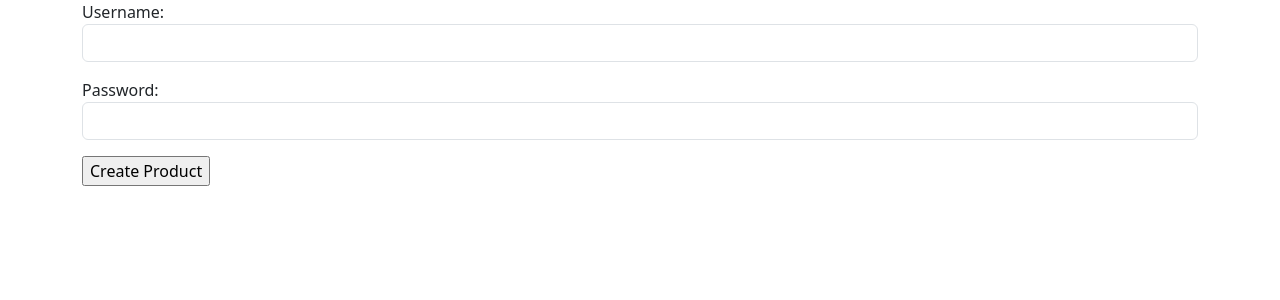
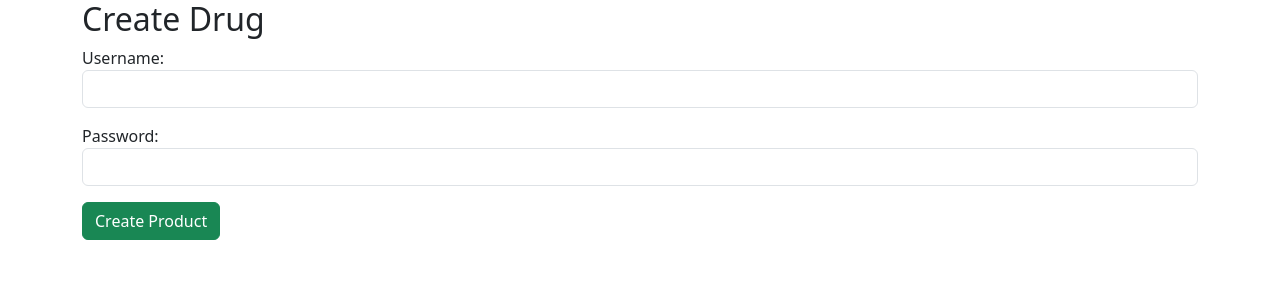
Before and after one commit to am1996/epharmacy, a Django app: template templates/products/create.html in a window 1280 px wide. Shown: the top 300 px of the page. Run offline with Django 4.2, Linux system fonts and the light colour scheme; the template is opened without the code that fills it: values that come from a table or form of the project are taken from there, others are empty; some libraries are stand-ins or nearby versions.

Commit message:
added drug addition form

```diff
--- a/epharmacy/views.py
+++ b/epharmacy/views.py
@@ -1,4 +1,6 @@
 from django.shortcuts import HttpResponse,render
+from products.models import Drug
 
 def index(request):
-    return render(request,"index.html")
+    drugs = Drug.objects.all()
+    return render(request,"index.html",{"drugs":drugs})
--- a/products/forms.py
+++ b/products/forms.py
@@ -9,4 +9,4 @@
 
     class Meta:
         model = Drug
-        fields = ('username', 'email', 'password')
+        fields = ('name', 'active_ingrendients', 'price','company','group','data','route')
--- a/products/urls.py
+++ b/products/urls.py
@@ -1,7 +1,8 @@
 from django.urls import path, include
+from .views import CreateDrugView
 
 app_name="products"
 
 urlpatterns = [
-
+    path("drugs/create",CreateDrugView.as_view(),name="create_drug"),
 ]
--- a/templates/index.html
+++ b/templates/index.html
@@ -1,4 +1,7 @@
 {% extends "./layouts/base.html" %}
 {% block content %}
 <h1>Home</h1>
+{% for drug in drugs %}
+    <li>{{ drug.name }}</li>
+{% endfor %}
 {% endblock content %}
--- a/templates/products/create.html
+++ b/templates/products/create.html
@@ -1,9 +1,10 @@
 {% extends "../layouts/base.html" %}
 {% block content %}
+<h2>Create Drug</h2>
 <form method="POST">
     {% csrf_token %}
 
-    {{ login_form.as_p }}
-    <input type="submit" value="Create Product" />
+    {{ form.as_p }}
+    <input class="btn btn-block btn-success" type="submit" value="Create Product" />
 </form>
 {% endblock content %}
```
Also changed, not shown: products/views.py (+8 -1 lines).
